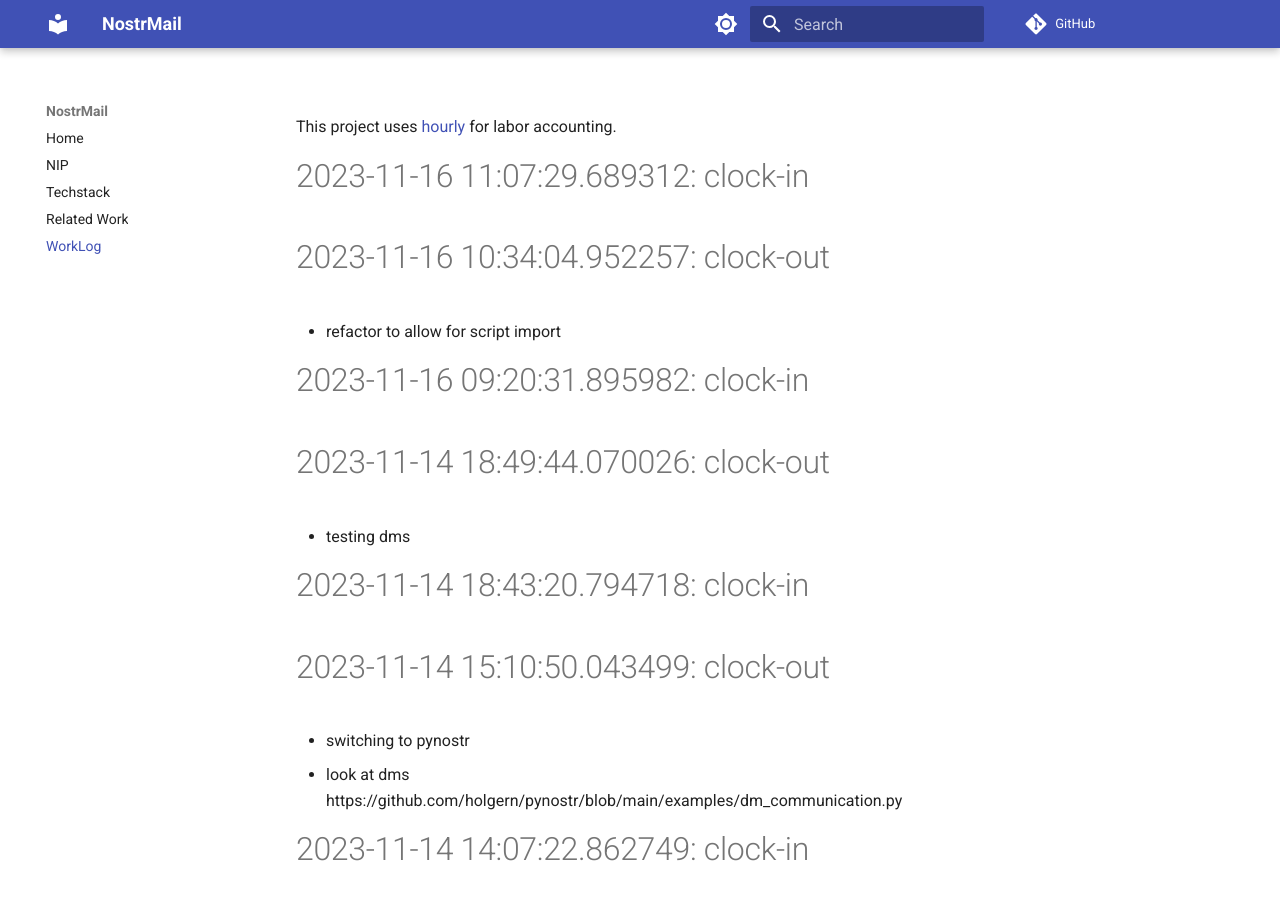
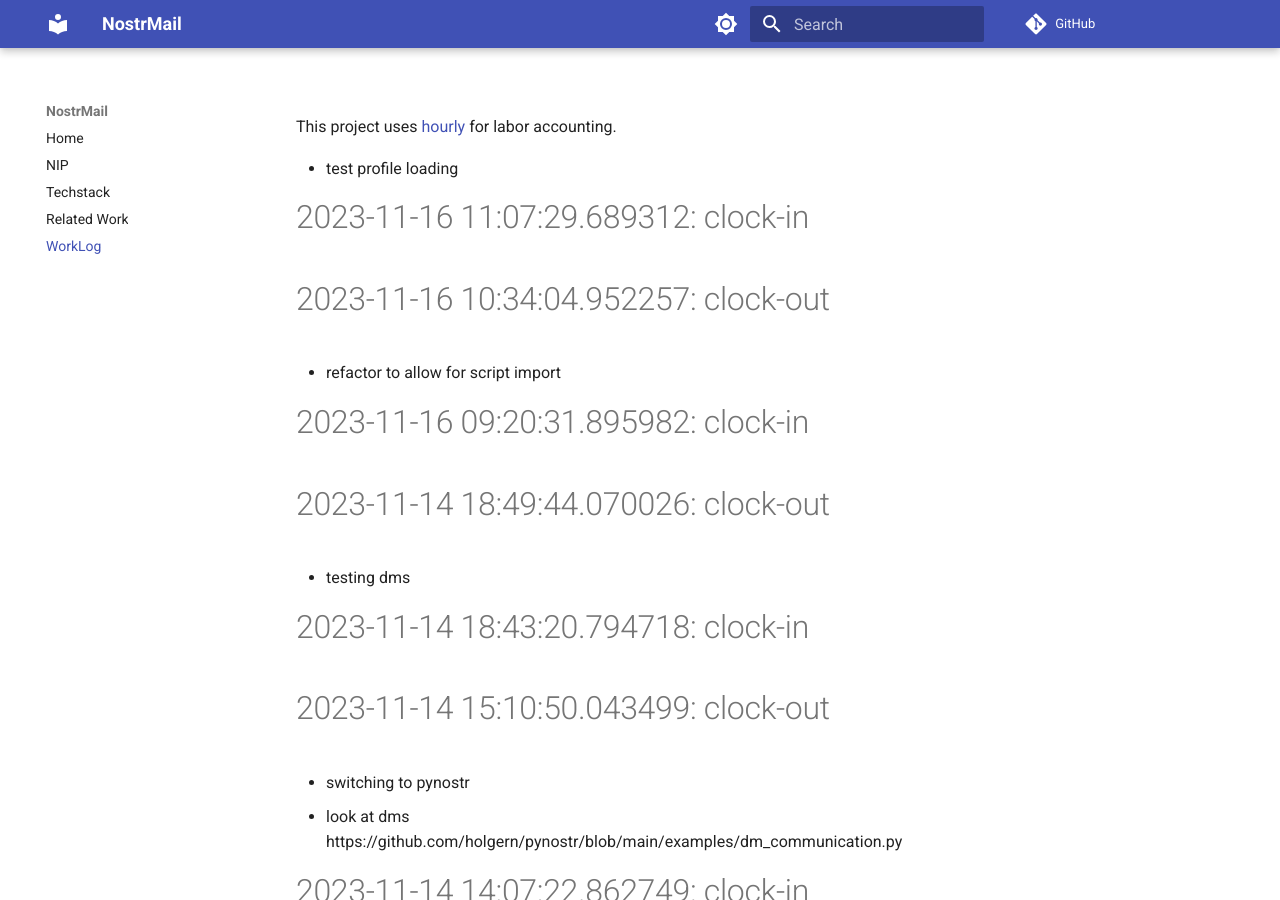
Before and after one commit to asherp/nostr-mail, an MkDocs documentation site: the page built from docs/WorkLog.md, in a window 1280 px wide and 900 px high. Built offline with MkDocs 1.6.1 and Material for MkDocs 9.7.7, drawn with Linux system fonts in a browser that asks for light colours; comment, search, counter and statistics services are not loaded.

Commit message:
test profile loading

```diff
--- a/WorkLog.md
+++ b/WorkLog.md
@@ -1,3 +1,4 @@
+* test profile loading
 
 # 2023-11-16 11:07:29.689312: clock-in
 
```
